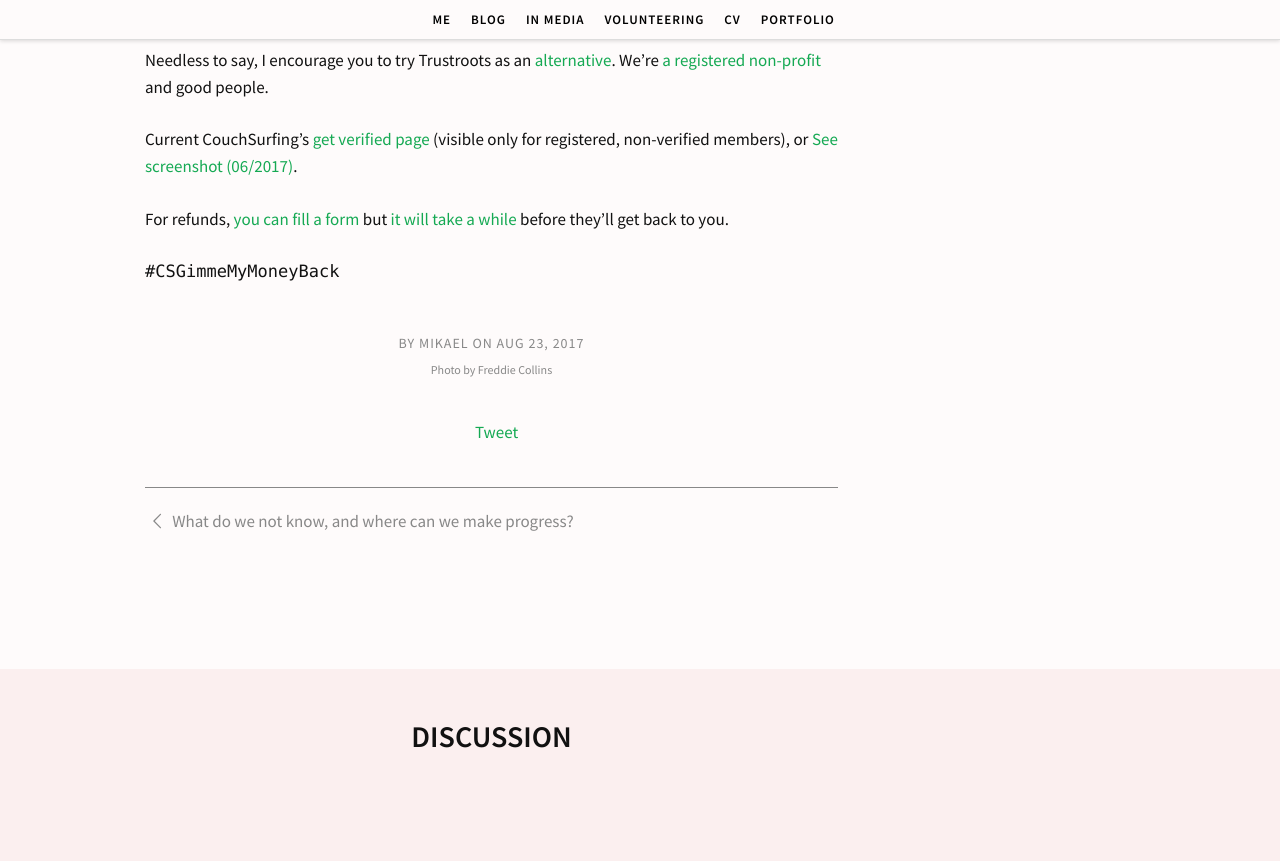
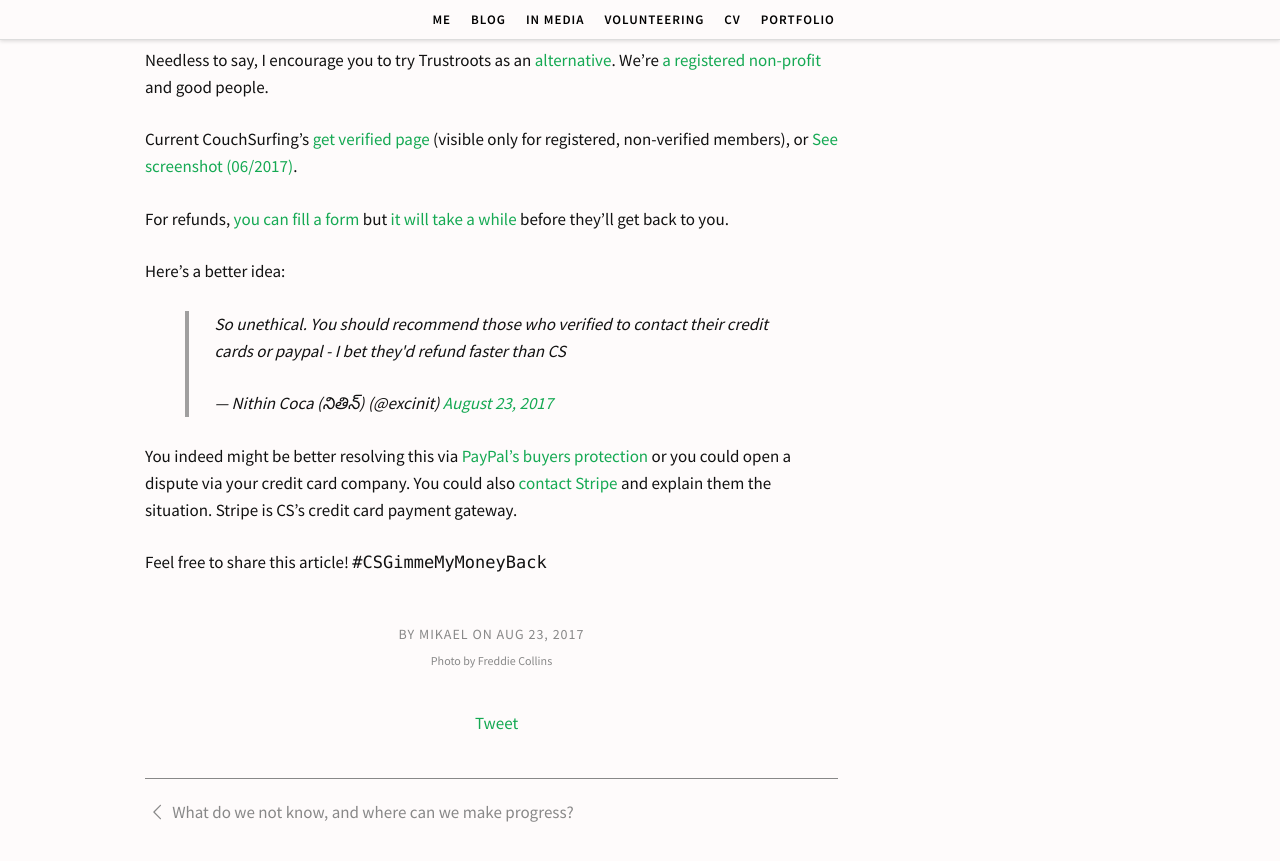
Before and after one commit to simison/simison.github.io, a Jekyll site: the page built from _posts/2016-08-23-whats-going-on-with-couchsurfing-verification.markdown, in a window 1280 px wide and 900 px high, scrolled down 2305 px. Shown: the top 861 px of the window. Built offline with Jekyll 4.4.1, drawn with Linux system fonts in a browser that asks for light colours; some web fonts are replaced; comment, search, counter and statistics services are not loaded; some of the changed text lies outside the part shown.

Commit message:
Add refund stuff

```diff
--- a/_posts/2016-08-23-whats-going-on-with-couchsurfing-verification.markdown
+++ b/_posts/2016-08-23-whats-going-on-with-couchsurfing-verification.markdown
@@ -12,9 +12,7 @@
 photo_credit: Photo by [Freddie Collins](https://unsplash.com/photos/uXWPg9uMwt8)
 ---
 
-<span class="lead">
-What's with unauthorised CouchSurfing verification payments? Verification system was never community's favourite but this tiem there's something more to it.
-</span>
+<span class="lead">What's with unauthorised CouchSurfing verification payments? Verification system was never community's favourite but this time there's something more to it.</span>
 
 So this is how CouchSurfing currently operates: tell new members they can get added benefits by verifying themselves. Checking for their identity using credit card is easy. Forget to mention it actually costs. Just grab their money every year from that on.
 
@@ -59,4 +57,10 @@
 
 For refunds, <a href="https://support.couchsurfing.org/hc/en-us/articles/214633027-Verification-Payment-Questions">you can fill a form</a> but <a href="https://twitter.com/Marionfyrd/status/899341152754839557">it will take a while</a> before they'll get back to you.
 
-`#CSGimmeMyMoneyBack`
+Here's a better idea:
+
+<blockquote class="twitter-tweet" data-lang="en"><p lang="en" dir="ltr">So unethical. You should recommend those who verified to contact their credit cards or paypal - I bet they&#39;d refund faster than CS</p>&mdash; Nithin Coca (నితిన్) (@excinit) <a href="https://twitter.com/excinit/status/900475343760379904">August 23, 2017</a></blockquote>
+
+You indeed might be better resolving this via <a href="https://www.paypal.com/us/webapps/mpp/paypal-safety-and-security">PayPal's buyers protection</a> or you could open a dispute via your credit card company. You could also <a href="https://support.stripe.com/email?skip_login=true">contact Stripe</a> and explain them the situation. Stripe is CS's credit card payment gateway.
+
+Feel free to share this article! `#CSGimmeMyMoneyBack`
```
